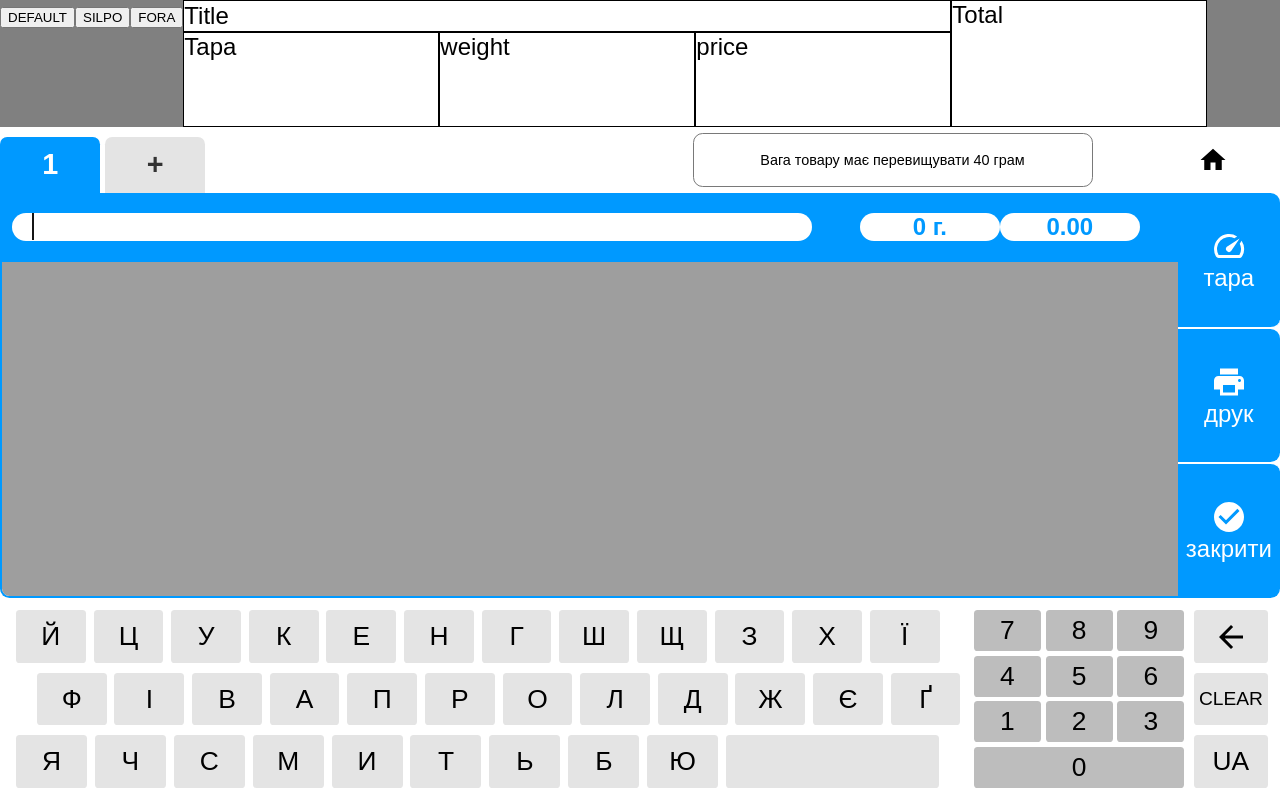
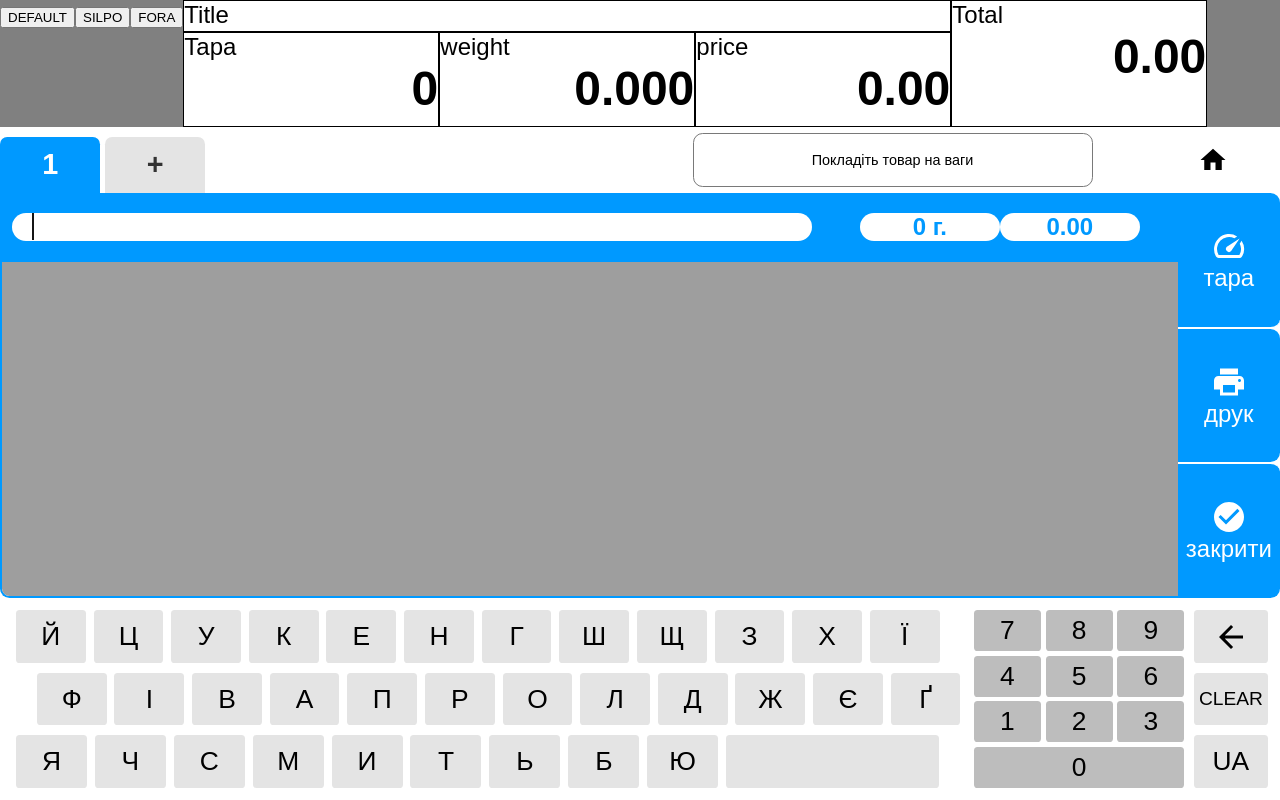
Before and after one commit to NeverSmileMan/testo, a React (Create React App) app: page / in a window 1280 px wide. Built offline with nearby package versions, Linux system fonts and the light colour scheme.

Commit message:
change tara function

```diff
--- a/src/main.tsx
+++ b/src/main.tsx
@@ -1,6 +1,6 @@
-import React, {useState, createContext, useCallback} from 'react';
+import React, {createContext, useCallback, useState} from 'react';
 import {createStyles, makeStyles, Theme} from '@material-ui/core/styles';
-import Tabs from './tabs/Tabs';
+import Tabs, {MAX_NUMBER_OF_TABS} from './tabs/Tabs';
 import Hints from './tabs/Hints';
 import HomeButton from './tabs/HomeButton';
 import GroupBtn from './functional-buttons/groupBtn';
@@ -8,11 +8,9 @@ import AddedItemsTable from './added.items.table/added.items.table';
 import Search from './searchPanel/search/Search';
 import OrderInfo from './searchPanel/orderInfo/OrderInfo';
 import ModalWindow from './functional-buttons/modal.wind/modal.wind';
-import {MAX_NUMBER_OF_TABS} from './tabs/Tabs';
 import {ActiveInputService} from './services/ActiveInputService';
 //---------plugs---------------
 import {ScalePlug} from './plugs/scale';
-import items from "./searchPanel/search/itemsData";
 //-----------------------------
 
 const useStyles = makeStyles((theme: Theme) =>
@@ -75,7 +73,8 @@ export const MainContext = createContext({
 	addItem: (item: any) => true as boolean,
 	activeTab: '' as any,
 	showPrint: () => {
-	}
+	},
+	showTara:()=>{}
 });
 
 export default function Main() {
@@ -83,7 +82,7 @@ export default function Main() {
 	const [modalType, setModalType] = useState(null as string | null);
 	const setType = (type: string | null): any => () => setModalType(type);
 
-	const [error, setError] = useState('');
+	const [error, setError] = useState('Покладіть товар на ваги');
 
 	const [
 		tabItems,
@@ -103,9 +102,16 @@ export default function Main() {
 		setType(null)();
 		deleteTab();
 	};
+
 	const showPrint = () => {
 		setType(null)();
 		print()
+	}
+
+	const showTara = () => {
+		ScalePlug.setTara(25)
+		setTara(25)
+		setError('Вага має бути більшою за нуль')
 	}
 
 	return (
@@ -119,7 +125,8 @@ export default function Main() {
 				confirmClose,
 				addItem,
 				setActiveTab,
-				showPrint
+				showPrint,
+				showTara
 			}}
 		>
 			<div className={header}>
@@ -127,7 +134,7 @@ export default function Main() {
 					<Tabs tabs={tabItems}/>
 				</div>
 				<div className={info}>
-					<Hints error={false}/> {/** херня */}
+					<Hints error={error}/>
 					<HomeButton/>
 				</div>
 			</div>
@@ -183,7 +190,7 @@ function useTabs(
 	(tara: number) => void,
 	() => void,
 ] {
-	const [tabItems, setTabItems] = useState<TabItems[]>([{tabNumber: 1, tara: -1, items: [],},] as TabItems[]);
+	const [tabItems, setTabItems] = useState<TabItems[]>([{tabNumber: 1, tara: 0, items: [],},] as TabItems[]);
 	const [activeTab, setActiveTab] = useState<number>(0);
 	const [activeItem, setActiveItem] = useState<AddedItem | null>(null);
 	const [freeTabNumbers, setFreeTabNumbers] = useState(() => {
@@ -193,10 +200,14 @@ function useTabs(
 	});
 
 	const setTara = useCallback((tara: number) => {
+		// ScalePlug.setTara(tara)
 		tabItems[activeTab].tara = tara
 		setTabItems([...tabItems])
-	}, [tabItems]);
+	}, [tabItems, activeTab]);
 
+	const getTara = useCallback(() => {
+		return tabItems[activeTab].tara
+	}, [tabItems, activeTab]);
 
 	const addItem = useCallback((item: Item) => {
 			if (scaleService.checkStable()) {
@@ -221,7 +232,7 @@ function useTabs(
 					ActiveInputService.clear();
 					return true;
 				} else {
-					setError('Вага повинна перевищувати 40 грам');
+					setError('Вага повинна перевищувати 40 грам!');
 					return false;
 				}
 			}
@@ -240,10 +251,6 @@ function useTabs(
 	const closeOrder = useCallback(() => {
 	}, []);
 
-	const getTara = useCallback(() => {
-		return tabItems[activeTab].tara
-	}, []);
-
 	const print = useCallback(() => {
 		console.log('print', tabItems[activeTab].items)
 	}, [activeTab, tabItems]);
@@ -256,14 +263,13 @@ function useTabs(
 		})
 		setTabItems((prevState) => [...prevState, {
 			tabNumber: num,
-			tara: -1,
+			tara: 0,
 			items: [],
 		}])
 		setActiveTab(tabItems.length)
 	}, [tabItems, freeTabNumbers])
 
 	const deleteTab = useCallback(() => {
-		console.log('1>', 'we a here')
 		if (tabItems.length === 1) {
 			if (tabItems[0].tabNumber === 1) return
 			else {
@@ -273,7 +279,7 @@ function useTabs(
 				})
 				setTabItems((prevState) => [...prevState, {
 					tabNumber: 1,
-					tara: -1,
+					tara: 0,
 					items: [],
 				}])
 			}
--- a/src/plugs/Tablo.tsx
+++ b/src/plugs/Tablo.tsx
@@ -1,5 +1,5 @@
 import React from 'react'
-import { makeStyles } from '@material-ui/styles';
+import {makeStyles} from '@material-ui/styles';
 import {ScalePlug} from './scale'
 
 const useStyles = makeStyles({
@@ -12,7 +12,7 @@ const useStyles = makeStyles({
 
 	},
 	title: {
-    gridColumn:' 1 / 4',
+		gridColumn: ' 1 / 4',
 		gridRow: '1',
 		backgroundColor: 'white',
 		border: '1px solid black',
@@ -47,46 +47,51 @@ const useStyles = makeStyles({
 
 export default function Tablo() {
 	const classes = useStyles();
+	const [tara, setTara] = React.useState(0);
+	const [title, setTitle] = React.useState();
+	const [price, setPrice] = React.useState((0).toFixed(2));
+	const [weight, setWeight] = React.useState<any>((0).toFixed(3));
+	const [total, setTotal] = React.useState((0).toFixed(2));
 
+	ScalePlug.setFuncs(setTara, setTitle, setPrice, setWeight, setTotal);
 
-  const [tara, setTara] = React.useState();
-const [title, setTitle] = React.useState();
-const [price, setPrice] = React.useState();
-const [weight, setWeight] = React.useState<any>();
-const [total, setTotal] = React.useState();
-
-ScalePlug.setFuncs( setTara, setTitle, setPrice, setWeight, setTotal);
-
+	const styleScale = {
+		fontSize: '2em',
+		display: 'flex',
+		alignItems: 'end',
+		justifyContent: 'flex-end',
+		fontWeight: 700
+	}
 
 	return (
-    <div className={classes.grid }>
-      <div className={classes.title }>
+		<div className={classes.grid}>
+			<div className={classes.title}>
 				Title
-        <span style={{fontSize: '25px', marginLeft: '10%'}}>
+				<span style={styleScale}>
         {title}
         </span>
 			</div>
-      <div className={classes.tara }>
+			<div className={classes.tara}>
 				Tapa
-        <div style={{fontSize: '25px', marginLeft: '25%'}}>
+				<div style={styleScale}>
 					{tara}
 				</div>
 			</div>
-      <div className={classes.weight } onClick={()=>setWeight(Math.floor(Math.random()*100+41))}>
+			<div className={classes.weight} onClick={() => setWeight(Math.floor(Math.random() * 100 + 41))}>
 				weight
-        <div style={{fontSize: '25px', marginLeft: '25%'}} >
+				<div style={styleScale}>
 					{weight}
 				</div>
 			</div>
-      <div className={classes.price }>
+			<div className={classes.price}>
 				price
-        <div style={{fontSize: '25px', marginLeft: '25%'}}>
+				<div style={styleScale}>
 					{price}
 				</div>
 			</div>
-      <div className={classes.total }>
+			<div className={classes.total}>
 				Total
-        <div style={{fontSize: '25px', marginLeft: '25%'}}>
+				<div style={styleScale}>
 					{total}
 				</div>
 			</div>
--- a/src/tabs/Hints.tsx
+++ b/src/tabs/Hints.tsx
@@ -1,8 +1,8 @@
-import React, {FC, useCallback, useState} from 'react';
+import React, {FC} from 'react';
 import {makeStyles} from "@material-ui/styles";
 
 export interface HintsProps {
-	error: boolean
+	error: string
 }
 
 const styles = makeStyles({
@@ -39,20 +39,18 @@ const styles = makeStyles({
 
 const Hints: FC<HintsProps> = ({error}) => {
 
-	const [state, setState] = useState('Вага товару має перевищувати 40 грам')
-	const [showErr, setShowErr] = useState(error)
 	const {hints, hints_messages, hints_error} = styles()
 
-	const showError = useCallback((e: React.MouseEvent<HTMLDivElement>) => {
-		setShowErr(true)
-		setTimeout(() => {
-			setShowErr(false)
-		}, 300)
-	},[])
+	// const showError = useCallback((e: React.MouseEvent<HTMLDivElement>) => {
+	// 	setShowErr(true)
+	// 	setTimeout(() => {
+	// 		setShowErr(false)
+	// 	}, 300)
+	// },[])
 
 	return (
 		<div className={hints}>
-			<div onClick={showError} className={`${hints_messages} ${showErr ? hints_error : ''}`}>{state}</div>
+			<div className={`${hints_messages}`}>{error}</div>
 		</div>
 	);
 };
```
Lines whose indentation alone changed are shown as unchanged.
